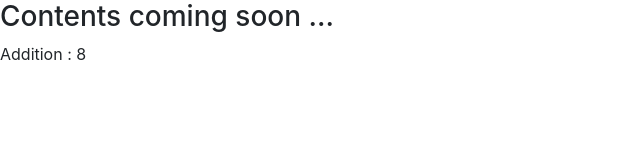
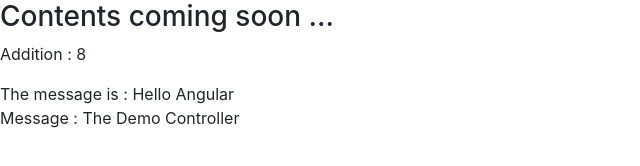
Before and after one commit to synergy2411/kronos-frontend, a website built with webpack: page store-app/src/index.html in a window 1280 px wide. Shown: the whole page, without its empty margins (0-640 px from the left). Built offline with nearby package versions, Linux system fonts and the light colour scheme; some packages are replaced by stand-ins of ours.

Commit message:
store controller added

```diff
--- a/store-app/src/index.html
+++ b/store-app/src/index.html
@@ -9,5 +9,13 @@
 <body ng-app="store-app">
     <h3>Contents coming soon ...</h3>
     <p>Addition : {{ 4 + 4 }}</p>
+    <!-- $scope -->
+    <div ng-controller="StoreController">
+        The message is : {{ message }}
+    </div>
+    <!-- this -->
+    <div ng-controller="DemoController as ctrl">
+        Message : {{ ctrl.message }}
+    </div>
 </body>
 </html>
--- a/store-app/src/modules/app.module.js
+++ b/store-app/src/modules/app.module.js
@@ -1,4 +1,12 @@
 const app = angular.module("store-app", []);
+
+app.controller("StoreController", function($scope){
+    $scope.message = "Hello Angular";
+})
+
+app.controller("DemoController", function(){
+    this.message = "The Demo Controller";
+})
 
 
 export default app;
```
